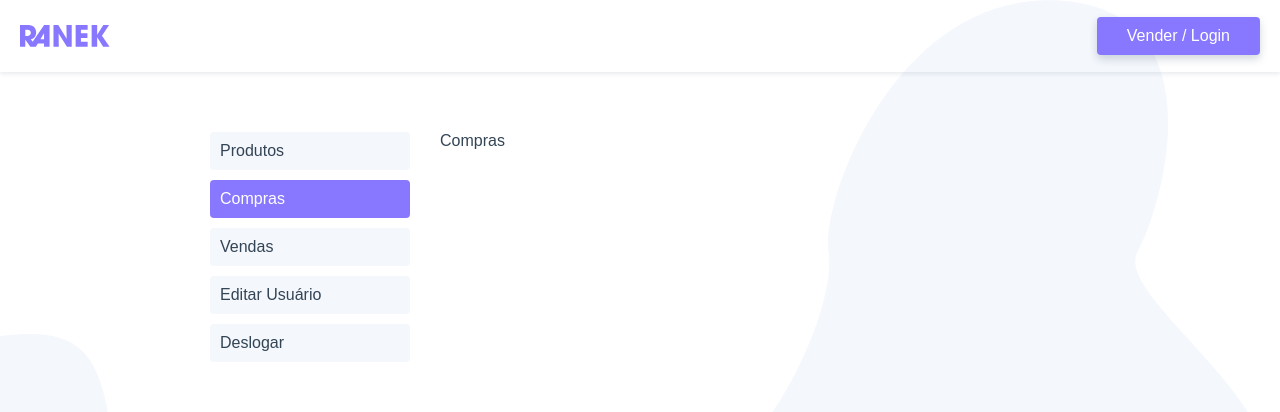
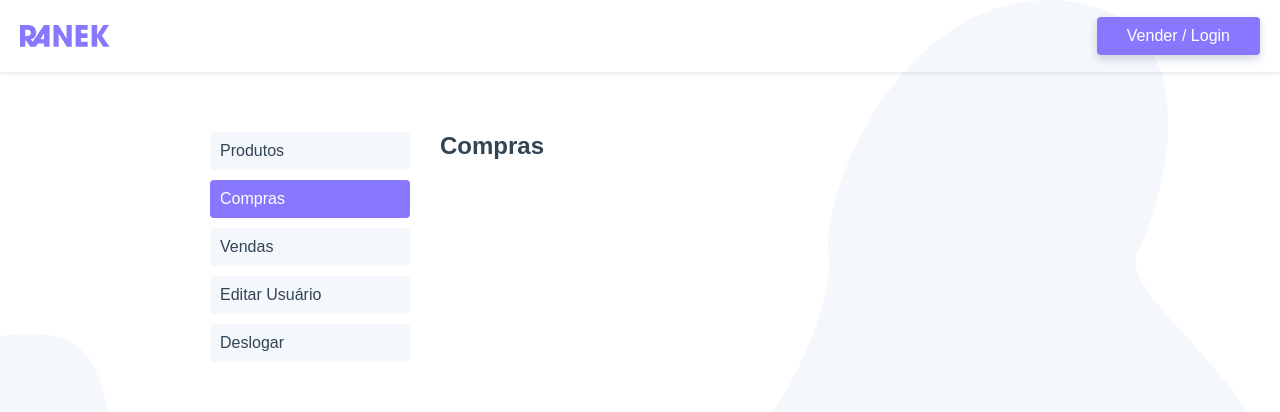
Before and after one commit to Henrique1204/Ranek, a Vue app: page /usuario/compras in a window 1280 px wide. Shown: the top 412 px of the page. Built offline with nearby package versions, Linux system fonts and the light colour scheme.

Commit message:
Adicionar conteudo na tela UsuarioCompras

```diff
--- a/src/views/usuario/UsuarioCompras.vue
+++ b/src/views/usuario/UsuarioCompras.vue
@@ -1,12 +1,70 @@
 <template>
-  <p>Compras</p>
+  <div>
+    <h2>Compras</h2>
+
+    <transition mode="out-in">
+      <ul v-if="compras">
+        <li
+          class="produtos-wrapper"
+          v-for="({produto, vendedor_id}, index) in compras"
+          :key="`${index}`"
+        >
+          <ProdutoItem v-if="produto" :produto="produto">
+            <p class="vendedor"><span>Vendedor:</span> {{vendedor_id}}</p>
+          </ProdutoItem>
+        </li>
+      </ul>
+    </transition>
+  </div>
 </template>
 
 <script>
+  import ProdutoItem from '@/components/ProdutoItem.vue';
+  import { api } from '@/services.js';
+  import { mapState } from 'vuex';
+
   export default {
-    name: 'UsuarioCompras'
+    name: 'UsuarioCompras',
+    data: () => ({
+      compras: null,
+    }),
+    computed: {
+      ...mapState(['usuario', 'login'])
+    },
+    methods: {
+      getCompras() {
+        api.get(`/transacao?comprador_id=${this.usuario.id}`)
+        .then((res) => this.compras = res.data);
+      }
+    },
+    components: {
+      ProdutoItem
+    },
+    watch: {
+      login() {
+        this.getCompras();
+      }
+    },
+    created() {
+      if (this.login) {
+        this.getCompras();
+      }
+    }
   };
 </script>
 
-<style>
+<style scoped>
+  h2 {
+    margin-bottom: 20px;
+    font-size: 1.5rem;
+    font-weight: bold;
+  }
+
+  .produto-wrapper {
+    margin-bottom: 40px;
+  }
+
+  .vendedor span {
+    color: #E80;
+  }
 </style>
```
